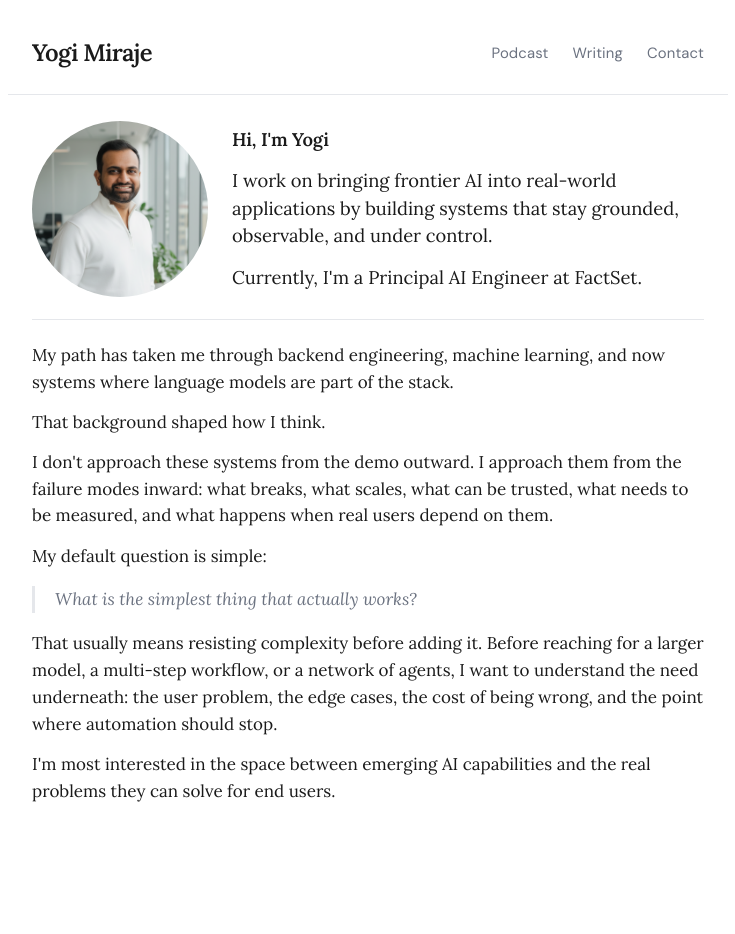
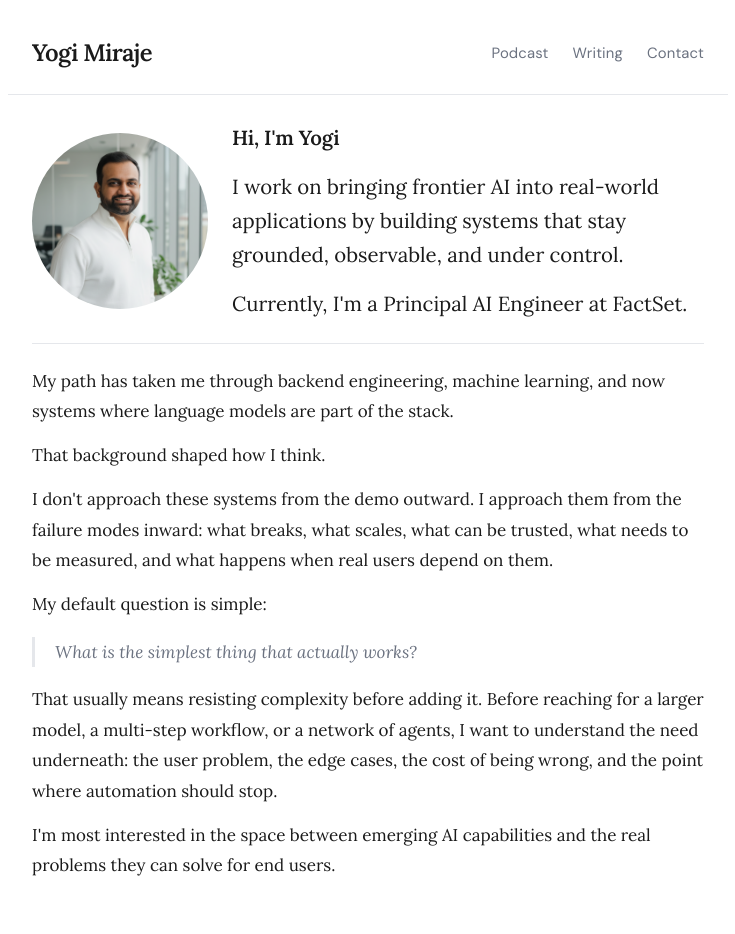
Before and after one commit to yogi-miraje/yogi-miraje.github.io, a Jekyll site: the page built from index.md, in a window 1280 px wide. Shown: the whole page, without its empty margins (272-1007 px from the left). Built offline with Jekyll 4.4.1, drawn with Linux system fonts in a browser that asks for light colours; before the commit the page ends 900 px from its top, so only the background shows below that.

```diff
--- a/assets/css/style.css
+++ b/assets/css/style.css
@@ -261,11 +261,6 @@ body {
   padding-bottom: 40px;
 }
 
-.home-content.post-content,
-.home-content .post-content {
-  line-height: 1.58;
-}
-
 .home-content .post-content p,
 .home-content p {
   margin-bottom: 0.78em;
@@ -288,11 +283,6 @@ body {
   font-size: 1.2rem;
   line-height: 1.65;
   color: var(--color-text);
-}
-
-.home-content .lead p {
-  font-size: 1.08rem;
-  line-height: 1.5;
 }
 
 .lead p:last-child {
@@ -480,10 +470,6 @@ body {
     height: 112px;
   }
 
-  .home-content .lead p {
-    font-size: 1rem;
-  }
-
   .home-content .content-divider {
     margin: 20px 0;
   }
```
